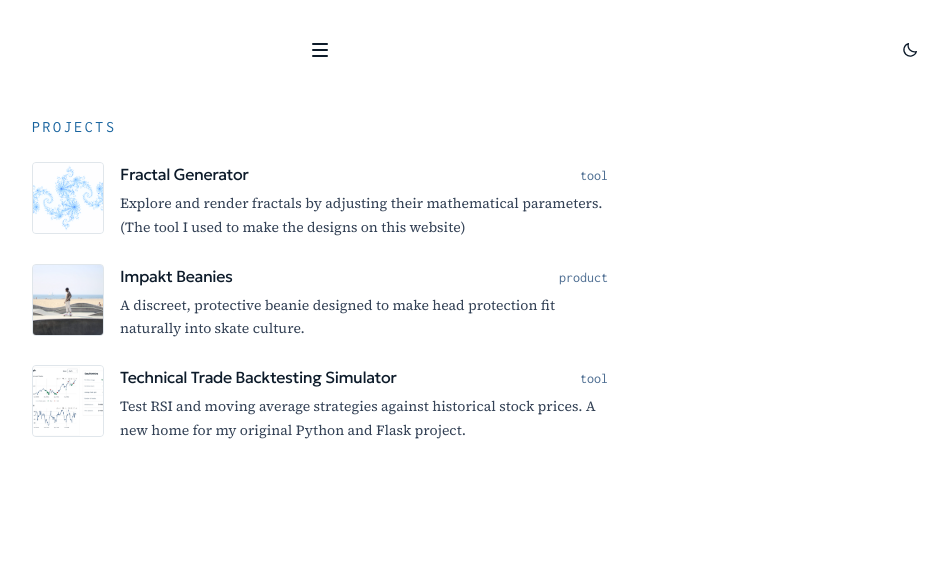
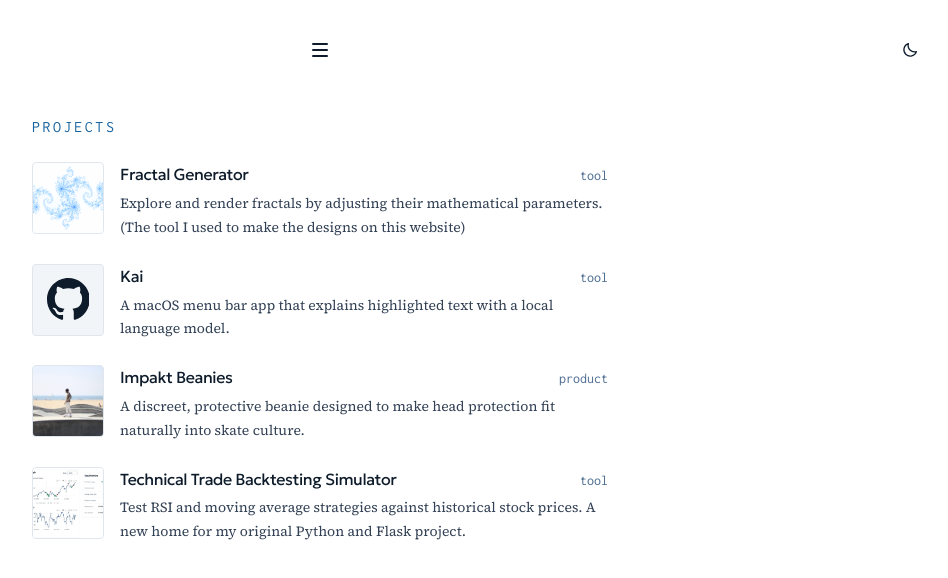
Before and after one commit to kdopenshaw/my-site, a Next.js app: page /projects in a window 1280 px wide. Shown: the top 578 px of the page, without its empty margins (320-1268 px from the left). Built offline with nearby package versions, Linux system fonts and the light colour scheme.

Commit message:
project(kai)

```diff
--- a/app/projects/page.tsx
+++ b/app/projects/page.tsx
@@ -19,10 +19,18 @@
           const imageDark = project.imageDark;
           const imageDarkAlt = project.imageDarkAlt;
 
-          return (
-            <li key={project.href}>
-              <Link className={styles.entry} href={project.href}>
+          const entry = (
+            <>
                 <span className={styles.media}>
+                  {project.image === "github" ? (
+                    <svg className={styles.mark} viewBox="0 0 16 16" aria-hidden="true">
+                      <path
+                        fill="currentColor"
+                        d="M8 0C3.58 0 0 3.58 0 8c0 3.54 2.29 6.53 5.47 7.59.4.07.55-.17.55-.38 0-.19-.01-.82-.01-1.49-2.01.37-2.53-.49-2.69-.94-.09-.23-.48-.94-.82-1.13-.28-.15-.68-.52-.01-.53.63-.01 1.08.58 1.23.82.72 1.21 1.87.87 2.33.66.07-.52.28-.87.51-1.07-1.78-.2-3.64-.89-3.64-3.95 0-.87.31-1.59.82-2.15-.08-.2-.36-1.02.08-2.12 0 0 .67-.21 2.2.82.64-.18 1.32-.27 2-.27.68 0 1.36.09 2 .27 1.53-1.04 2.2-.82 2.2-.82.44 1.1.16 1.92.08 2.12.51.56.82 1.27.82 2.15 0 3.07-1.87 3.75-3.65 3.95.29.25.54.73.54 1.48 0 1.07-.01 1.93-.01 2.2 0 .21.15.46.55.38A8.013 8.013 0 0 0 16 8c0-4.42-3.58-8-8-8z"
+                      />
+                    </svg>
+                  ) : (
+                    <>
                   <Image
                     className={`${styles.image} ${imageDark ? styles.imageLight : ""}`}
                     src={project.image}
@@ -40,6 +48,8 @@
                       sizes="4.5rem"
                     />
                   )}
+                    </>
+                  )}
                 </span>
                 <span className={styles.copy}>
                   <span className={styles.titleRow}>
@@ -48,7 +58,25 @@
                   </span>
                   <span className={styles.description}>{project.description}</span>
                 </span>
-              </Link>
+            </>
+          );
+
+          return (
+            <li key={project.href}>
+              {"external" in project && project.external ? (
+                <a
+                  className={styles.entry}
+                  href={project.href}
+                  target="_blank"
+                  rel="noopener noreferrer"
+                >
+                  {entry}
+                </a>
+              ) : (
+                <Link className={styles.entry} href={project.href}>
+                  {entry}
+                </Link>
+              )}
             </li>
           );
         })}
--- a/app/projects/projects.module.css
+++ b/app/projects/projects.module.css
@@ -30,6 +30,14 @@
 
 .image {
   object-fit: cover;
+}
+
+.mark {
+  position: absolute;
+  inset: 0.85rem;
+  width: auto;
+  height: auto;
+  color: var(--color-heading);
 }
 
 .imageDark {
--- a/app/projects/projects.ts
+++ b/app/projects/projects.ts
@@ -10,6 +10,16 @@
     imageAlt:
       "Blue spirals of the Julia set for c = -0.8 + 0.156i on a white background",
     imageDarkAlt: "Green spirals of a Julia set on a black background",
+  },
+  {
+    href: "https://github.com/kdopenshaw/kai",
+    title: "Kai",
+    kind: "tool",
+    description:
+      "A macOS menu bar app that explains highlighted text with a local language model.",
+    external: true,
+    image: "github",
+    imageAlt: "GitHub",
   },
   {
     href: "/projects/impakt-beanies",
```
Also changed, not shown: app/page.tsx (+7 -1 lines).
